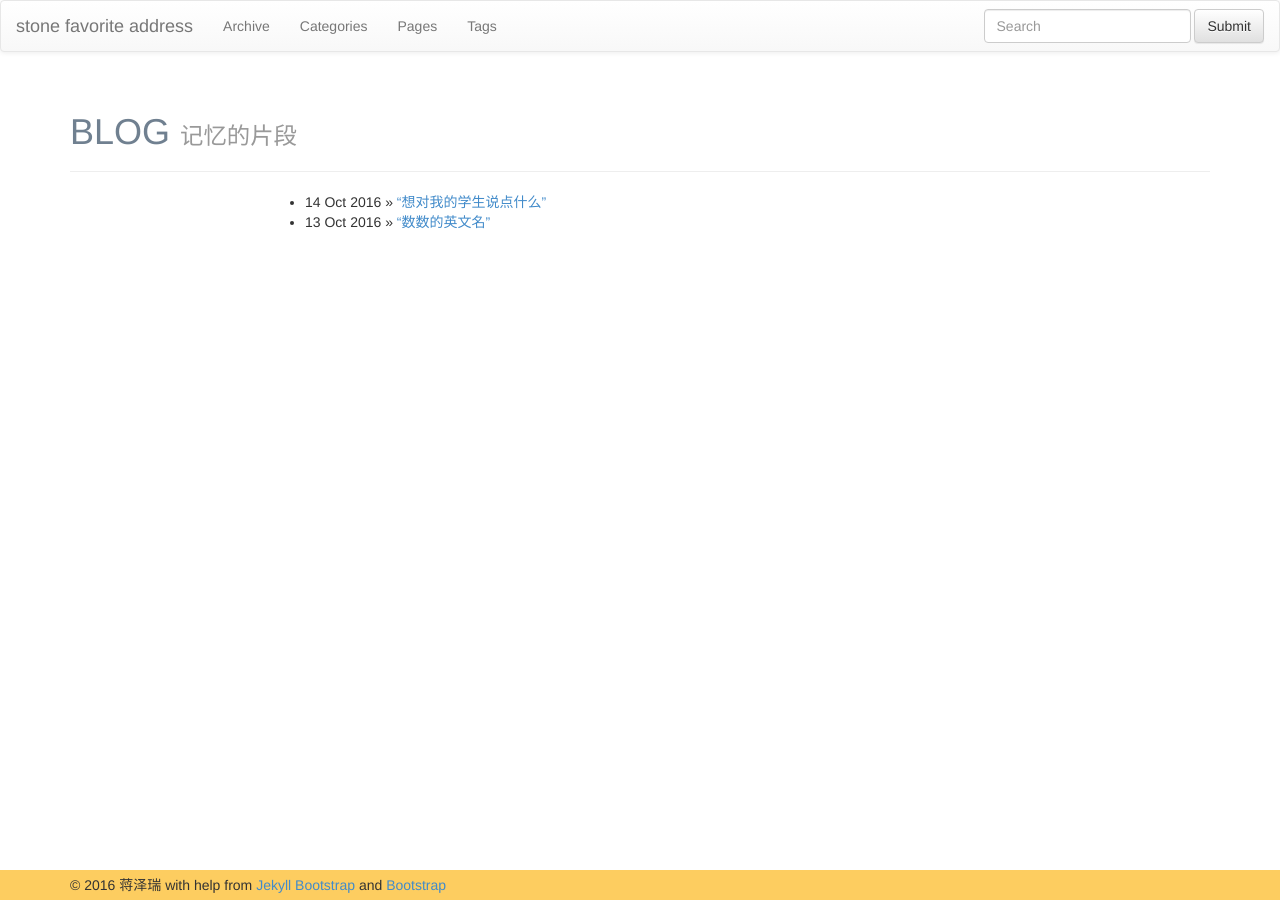
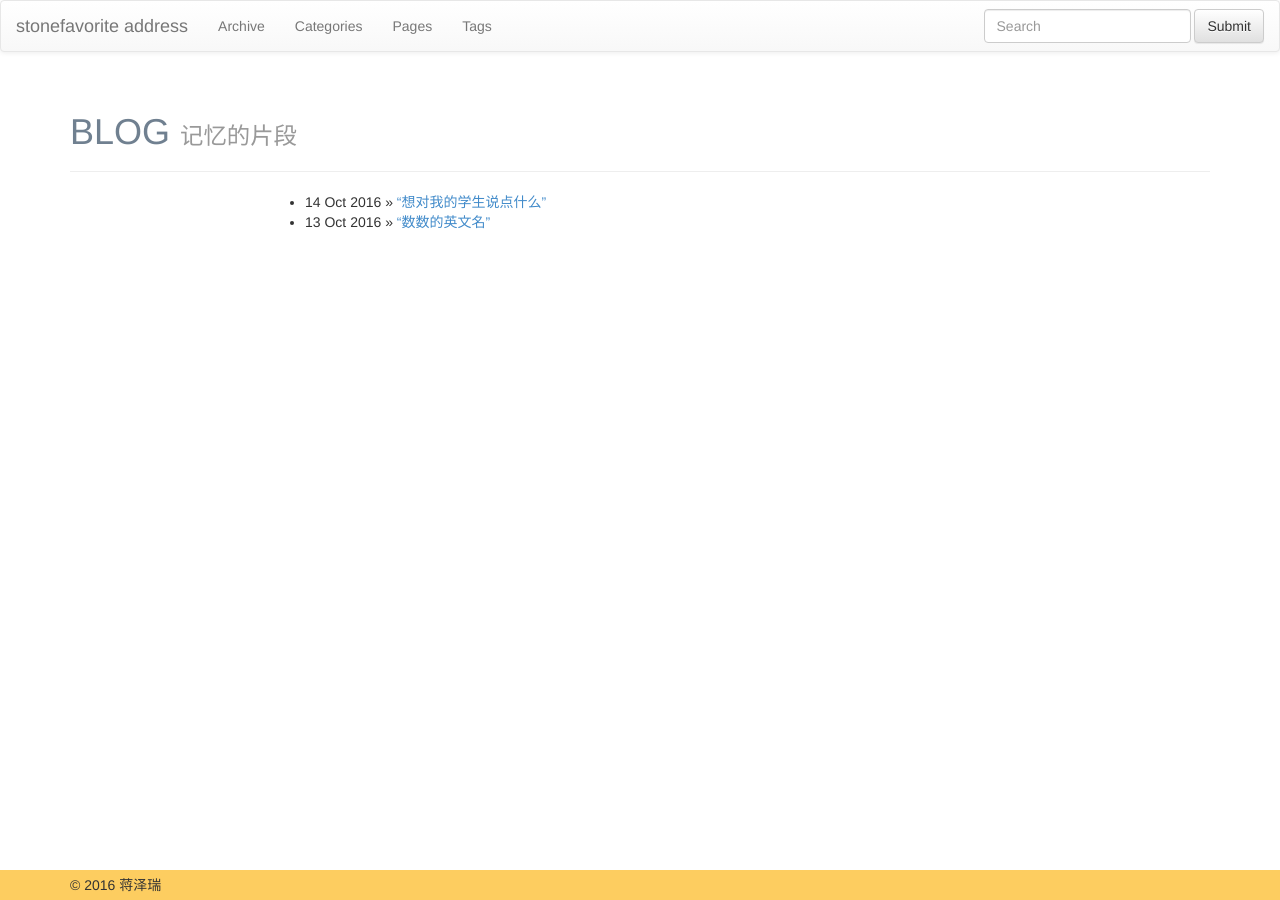
Before and after one commit to jiangzerui/blog, a Jekyll site: the page built from index.md, in a window 1280 px wide. Built offline with Jekyll 4.4.1, drawn with Linux system fonts in a browser that asks for light colours; nearby versions of some CDN libraries.

```diff
--- a/_config.yml
+++ b/_config.yml
@@ -8,7 +8,7 @@ highlighter: pygments
 # Themes are encouraged to use these universal variables
 # so be sure to set them if your theme uses them.
 #
-title : stone favorite address
+title : stonefavorite address
 tagline: Site Tagline
 author :
   name : 蒋泽瑞
--- a/_includes/JB/comments-providers/disqus
+++ b/_includes/JB/comments-providers/disqus
@@ -12,4 +12,3 @@
     })();
 </script>
 <noscript>Please enable JavaScript to view the <a href="http://disqus.com/?ref_noscript">comments powered by Disqus.</a></noscript>
-<a href="http://disqus.com" class="dsq-brlink">blog comments powered by <span class="logo-disqus">Disqus</span></a>
--- a/_includes/themes/bootstrap-3/default.html
+++ b/_includes/themes/bootstrap-3/default.html
@@ -80,10 +80,7 @@
 
     <div id="footer">
       <div class="container">
-        <p>&copy; {{ site.time | date: '%Y' }} {{ site.author.name }}
-          with help from <a href="http://jekyllbootstrap.com" target="_blank" title="The Definitive Jekyll Blogging Framework">Jekyll Bootstrap</a>
-          and <a href="http://getbootstrap.com" target="_blank">Bootstrap</a>
-        </p>
+        <p>&copy; {{ site.time | date: '%Y' }} {{ site.author.name }}</p>
       </div>
     </div>
 
--- a/_includes/themes/bootstrap-3/post.html
+++ b/_includes/themes/bootstrap-3/post.html
@@ -42,6 +42,6 @@
     {% endif %}
     </ul>
     <hr>
-    {% include JB/comments %}
+    {% include JB/comments %}{% endcapture %}
   </div>
 </div>
```
